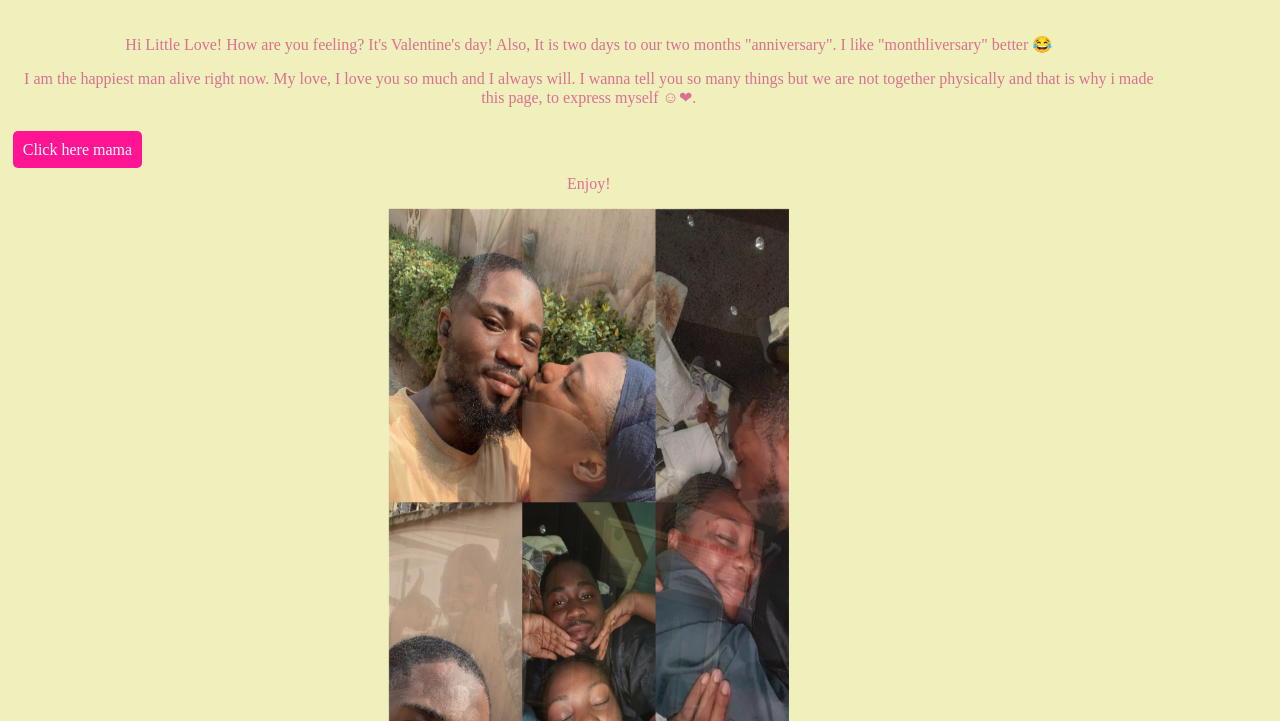
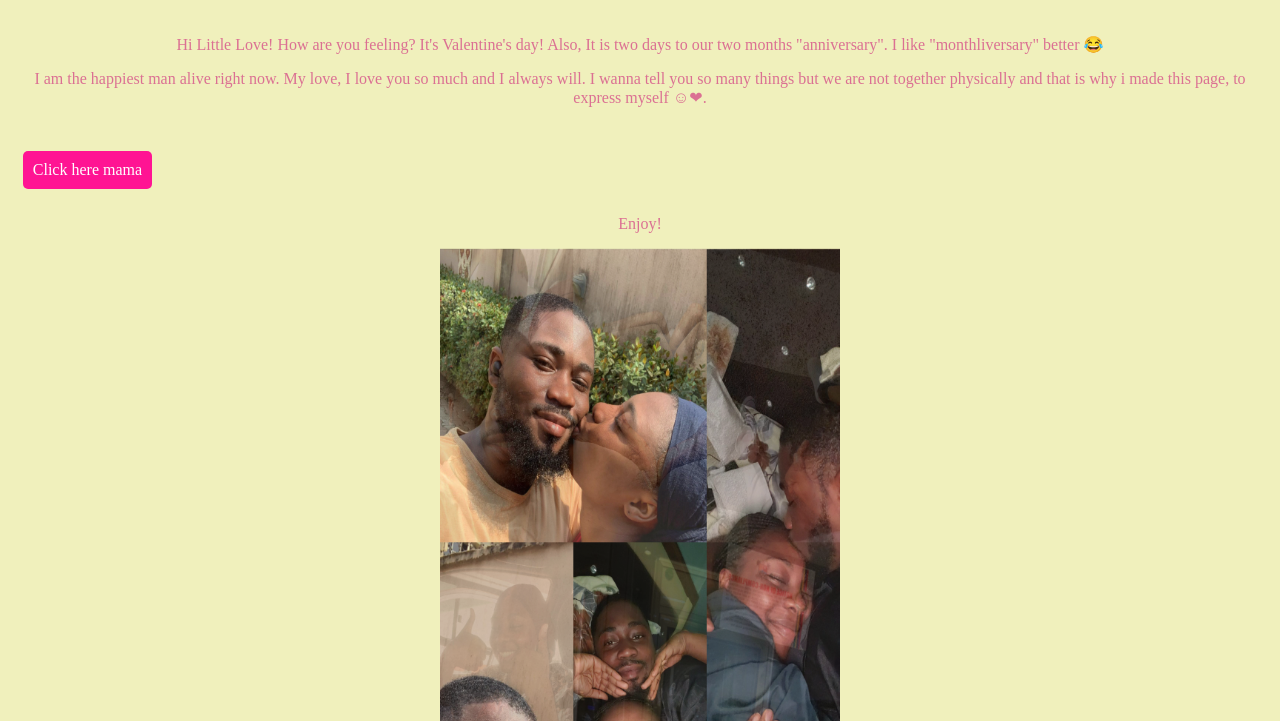
Before and after one commit to BillyJvnior/faribabyval.io, a plain HTML site: page index.html in a window 1280 px wide. Shown: the part 79-800 px from the top of the page. Drawn offline with Linux system fonts and the light colour scheme.

Commit message:
Update style.css

```diff
--- a/CSS/style.css
+++ b/CSS/style.css
@@ -2,8 +2,10 @@
 
 
 #slideshow {
-    width: 400px; /* half of the image's width for better display on high DPI screens */
-    height: 880px;/* half of the image's height for better display on high DPI screens */
+  width: 400px;
+  /* half of the image's width for better display on high DPI screens */
+  height: 880px;
+  /* half of the image's height for better display on high DPI screens */
   margin: auto;
   position: relative;
 }
@@ -15,6 +17,7 @@
   width: 100%;
   height: 100%;
 }
+
 @keyframes slideshow {
   25% {
     opacity: 1;
@@ -47,10 +50,15 @@ a {
   text-align: center;
   align-items: center;
 }
-
+a{
+  margin-left:10px;
+  margin-top: 10px;
+  margin-bottom:10px;
+  display: inline-block;
+}
 body {
   background-color: #f0f0bc;
-    width: 90vw;
+
   margin: 1% 1% 1% 1%;
   align-content: jusify;
 
@@ -59,4 +67,5 @@ h1 {
   color: deeppink;
   text-align: center;
   text-decoration: none;
+  display: block;
 }
```
Lines whose indentation alone changed are shown as unchanged.
